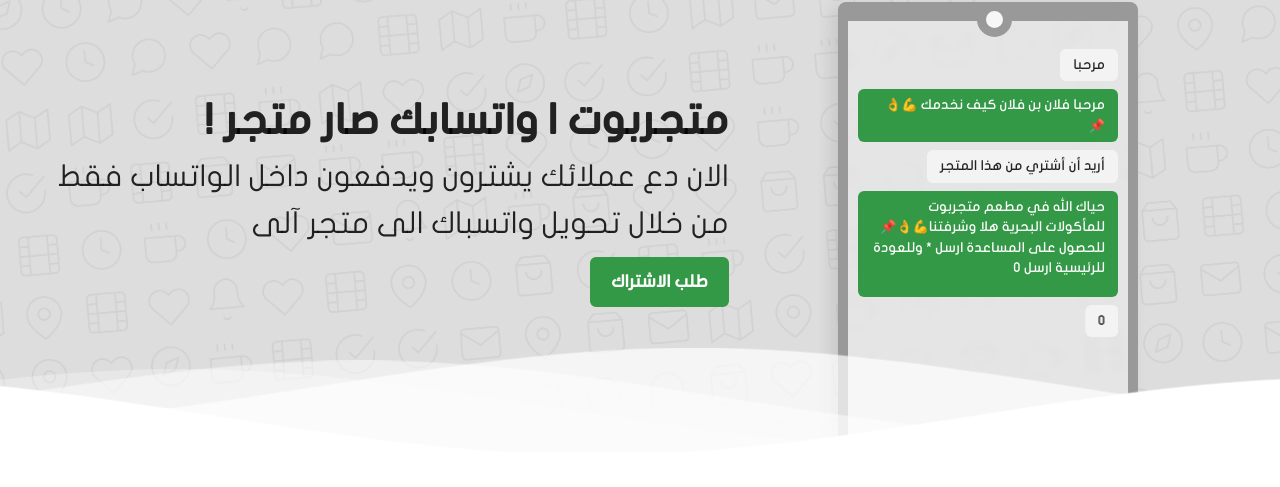
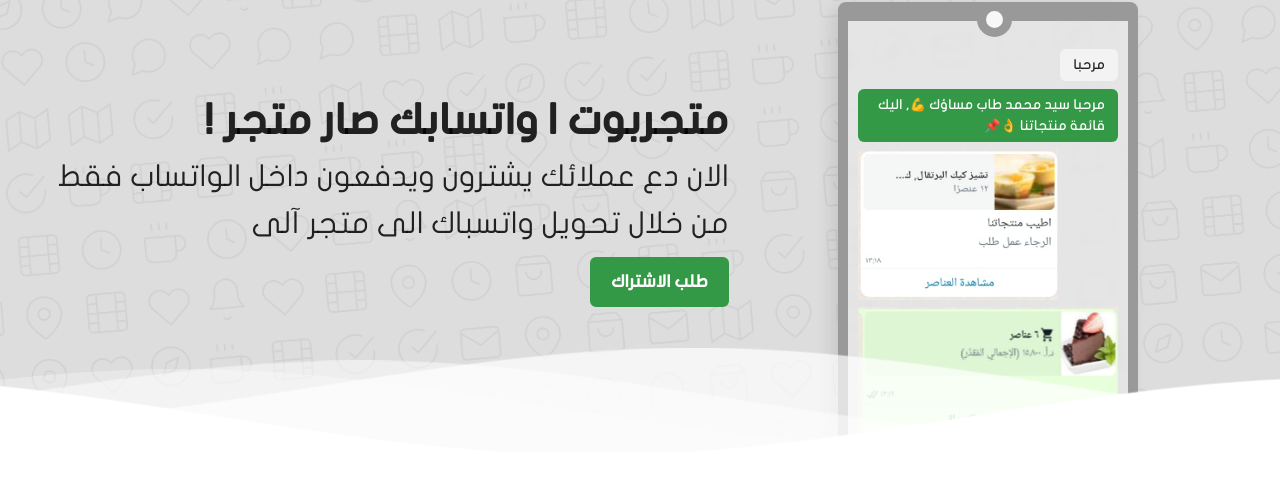
Before and after one commit to Matjarbot/matjarbot-landing-page, a Next.js app: page / in a window 1280 px wide. Shown: the part 136-623 px from the top of the page. Built offline with nearby package versions, Linux system fonts and the light colour scheme.

Commit message:
change chat catalog

```diff
--- a/components/Dropdown/ProfileMenu.tsx
+++ b/components/Dropdown/ProfileMenu.tsx
@@ -1,6 +1,7 @@
+import React from "react";
 import Link from "next/link";
 import Image from "next/image";
-import React from "react";
+
 import { motion } from "framer-motion";
 import {
   MdLogout,
--- a/components/Landing/BotChat.tsx
+++ b/components/Landing/BotChat.tsx
@@ -1,5 +1,10 @@
 import React from "react";
 import { motion } from "framer-motion";
+
+import Image from "next/image";
+import Catalog from "../../public/catalog.png";
+import Order from "../../public/order.png";
+
 const dataMessages = [
   {
     id: 1,
@@ -14,7 +19,7 @@
       animate={{ y: 0, rotate: 0, opacity: 1 }}
       className="sb-botshat"
     >
-      <ul style={{ overflow: 'hidden' }} className="sb-botshat-list">
+      <ul style={{ overflow: "hidden" }} className="sb-botshat-list">
         <motion.li
           transition={{ duration: 1, type: "spring", delay: 0.6 }}
           initial={{ x: 800, rotate: -30, opacity: 0 }}
@@ -29,43 +34,48 @@
           animate={{ x: 0, rotate: 0, opacity: 1 }}
           className="from"
         >
-          <div className="text">مرحبا فلان بن فلان كيف نخدمك 💪👌📌</div>
+          <div className="text">
+            مرحبا سيد محمد طاب مساؤك 💪, اليك قائمة منتجاتنا 👌📌
+          </div>
         </motion.li>
-        <motion.li
+        {/* <motion.li
           transition={{ duration: 1, type: "spring", delay: 2.7 }}
           initial={{ x: 800, rotate: -30, opacity: 0 }}
           animate={{ x: 0, rotate: 0, opacity: 1 }}
           className="to"
         >
           <div className="text">أريد أن أشتري من هذا المتجر</div>
-        </motion.li>
-        <motion.li
+        </motion.li> */}
+
+         <motion.li
           transition={{ duration: 1, type: "spring", delay: 3.3 }}
           initial={{ x: -800, rotate: -30, opacity: 0 }}
           animate={{ x: 0, rotate: 0, opacity: 1 }}
           className="from"
-        >
-          <div className="text">حياك الله في مطعم متجربوت للمأكولات البحرية
-            هلا وشرفتنا💪👌📌
-           <p className="subtext">للحصول على المساعدة ارسل * وللعودة للرئيسية ارسل 0</p>
-           </div>
+        >       <div><Image src={Catalog} width={200} height={150} alt="" />
+        </div>
         </motion.li>
+
+
         <motion.li
           transition={{ duration: 1, type: "spring", delay: 4.9 }}
           initial={{ x: 800, rotate: -30, opacity: 0 }}
           animate={{ x: 0, rotate: 0, opacity: 1 }}
           className="to"
         >
-          <div className="text">0</div>
-        </motion.li>
+      <div><Image src={Order} width={300} height={150} alt="" />
+              </div>
+     </motion.li>
+
+
+
         <motion.li
           transition={{ duration: 1, type: "spring", delay: 5.9 }}
           initial={{ x: -800, rotate: -30, opacity: 0 }}
           animate={{ x: 0, rotate: 0, opacity: 1 }}
           className="from"
         >
-          <div className="text"> كيف نساعدك ؟
-           </div>
+          <div className="text"> كيف نساعدك ؟</div>
         </motion.li>
       </ul>
     </motion.div>
```
Also changed, not shown: public/catalog.png (added), public/order.png (added).
